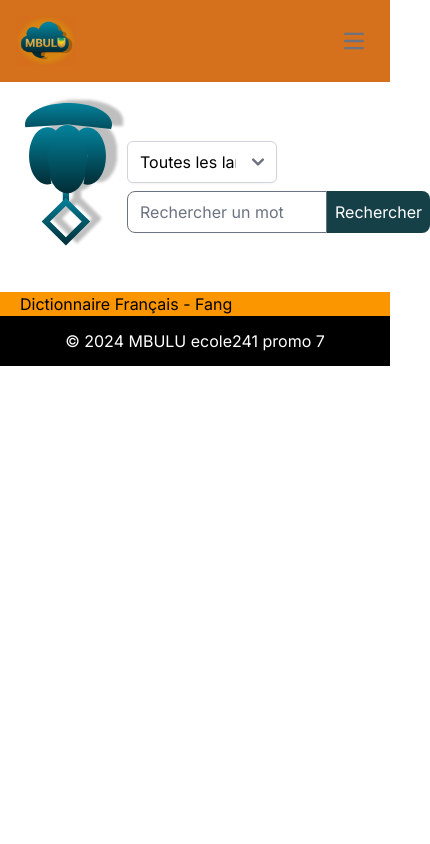
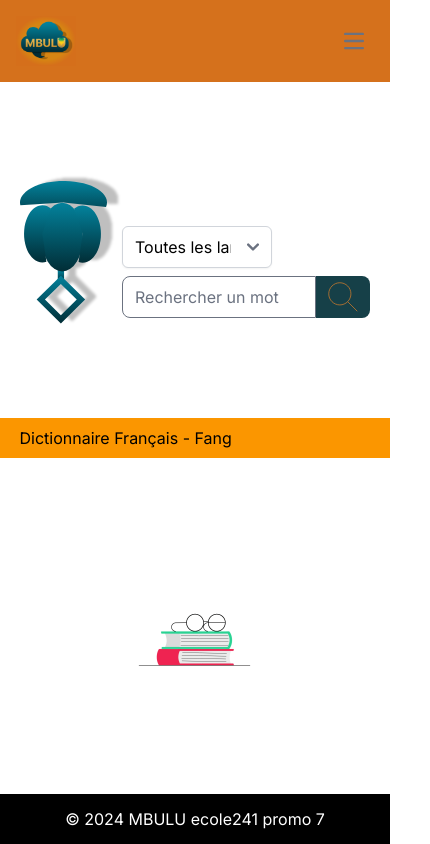
Before and after one commit to franckdarren/mbulu, a Next.js app: page /dictionnaire in a window 390 px wide. Shown: the whole page, 430 px wide, since content can reach past the window. Built offline with nearby package versions, Linux system fonts and the light colour scheme.

Commit message:
fix page dico

```diff
--- a/app/dictionnaire/page.js
+++ b/app/dictionnaire/page.js
@@ -5,10 +5,15 @@ import { Navbar } from "../_components/Navbar";
 import { Footer } from "../_components/Footer";
 import { Dictionnaire } from "./dictionnaire";
 import { useState } from "react";
-import { ClipLoader } from 'react-spinners';
+import { ClipLoader } from "react-spinners";
 
 // Composant Dropdown pour la sélection de langue
-function Dropdown({ selectedOption, selectedLanguageId, handleChange, handleLanguageChange }) {
+function Dropdown({
+  selectedOption,
+  selectedLanguageId,
+  handleChange,
+  handleLanguageChange,
+}) {
   return (
     <div>
       <select
@@ -30,14 +35,13 @@ function Dropdown({ selectedOption, selectedLanguageId, handleChange, handleLang
   );
 }
 
-
 export default function PageDictionnaire() {
   const [selectedOption, setSelectedOption] = useState("Français - Fang");
-    const [searchTerm, setSearchTerm] = useState('');
+  const [searchTerm, setSearchTerm] = useState("");
   const [results, setResults] = useState([]);
   const [loading, setLoading] = useState(false);
-    const [errorMessage, setErrorMessage] = useState('');
-    const [selectedLanguageId, setSelectedLanguageId] = useState('');
+  const [errorMessage, setErrorMessage] = useState("");
+  const [selectedLanguageId, setSelectedLanguageId] = useState("");
 
   // Fonction pour gérer le changement d'option dans le Dropdown
   const handleChange = (e) => {
@@ -55,22 +59,22 @@ export default function PageDictionnaire() {
   // Fonction de recherche de mot
   const handleSearch = async () => {
     if (!searchTerm.trim()) {
-            console.log('Search term is empty');
+      console.log("Search term is empty");
       setResults([]);
-            setErrorMessage('');
+      setErrorMessage("");
       return;
     }
 
     setLoading(true);
-        setErrorMessage('');
+    setErrorMessage("");
     try {
       const encodedSearchTerm = encodeURIComponent(searchTerm);
       const url = `/api/contributions/search?mot=${encodedSearchTerm}&languageId=${selectedLanguageId}`;
-            console.log('Fetching URL:', url);
+      console.log("Fetching URL:", url);
       const response = await fetch(url, {
         headers: {
-                    'Cache-Control': 'no-cache'
-                }
+          "Cache-Control": "no-cache",
+        },
       });
 
       if (!response.ok) {
@@ -78,16 +82,16 @@ export default function PageDictionnaire() {
       }
 
       const data = await response.json();
-            console.log('Search results:', data);
+      console.log("Search results:", data);
 
       if (data.length === 0) {
-                setErrorMessage('Aucun résultat trouvé pour le mot recherché.');
+        setErrorMessage("Aucun résultat trouvé pour le mot recherché.");
       }
 
       setResults(data);
     } catch (error) {
-            console.error('Error fetching search results:', error);
-            setErrorMessage('Erreur lors de la recherche.');
+      console.error("Error fetching search results:", error);
+      setErrorMessage("Erreur lors de la recherche.");
     } finally {
       setLoading(false);
     }
@@ -99,16 +103,16 @@ export default function PageDictionnaire() {
   };
 
   return (
-        <main className="">
+    <main className="flex flex-col min-h-screen justify-between ">
       <Navbar />
 
-            <div className="flex flex-row py-[15px]">
+      <div className="flex items-center justify-center px-5">
         <Image
           src="/assets/Group 1.svg"
           alt="logo"
           width={102}
           height={168}
-                    className="ml-[25px] md:ml-[150px]"
+          className=""
         />
         <div className="md:w-[65%] mt-[40px]">
           <Dropdown
@@ -118,28 +122,40 @@ export default function PageDictionnaire() {
             handleLanguageChange={handleLanguageChange}
           />
 
-                    <div className="flex flex-row">
+          <div className="flex w-full max-w-[700px] ">
             <input
               type="text"
-                            className="border border-black w-[200px] rounded-l-lg md:w-full peer"
+              className="border border-black w-full rounded-l-lg md:w-full peer"
               value={searchTerm}
               onChange={handleTextChange}
               placeholder="Rechercher un mot"
             />
             <button
               onClick={handleSearch}
-                            className="h-auto text-white bg-[#164048] rounded-r-lg px-2 hover:bg-[#447a85]"
+              className="h-auto hidden text-[#FB9600] md:flex items-center justify-center bg-[#164048] rounded-r-lg px-2 hover:bg-[#447a85]"
             >
               Rechercher
+            </button>
+            <button
+              onClick={handleSearch}
+              className="h-auto md:hidden flex items-center justify-center text-white bg-[#164048] rounded-r-lg px-2 hover:bg-[#447a85]"
+            >
+              <Image
+                src="/assets/tabler_search.svg"
+                alt="logo"
+                width={50}
+                height={50}
+                className=""
+              />
             </button>
           </div>
         </div>
       </div>
 
-            <div className="bg-[#FB9600] w-full pl-[20px] mt-[30px]">
+      <div className="bg-[#FB9600] w-full py-2 px-[5%]">
         Dictionnaire {selectedOption}
       </div>
-
+      <div className="flex flex-col justify-center items-center md:flex-row ">
         {loading ? (
           <div className="flex justify-center mt-4">
             <ClipLoader color="#164048" size={50} />
@@ -155,15 +171,27 @@ export default function PageDictionnaire() {
               <ul>
                 {results.map((contribution) => (
                   <li key={contribution.id}>
-                                    <Dictionnaire titre={contribution.mot} traduction={contribution.traduction} langue={contribution.language.name} />
+                    <Dictionnaire
+                      titre={contribution.mot}
+                      traduction={contribution.traduction}
+                      langue={contribution.language.name}
+                    />
                   </li>
                 ))}
               </ul>
             )}
           </>
         )}
+        <Image
+          src="/assets/dico.gif"
+          alt="logo"
+          width={200}
+          height={200}
+          className=""
+        />
+      </div>
 
-            <Footer />
+      <Footer className="bottom-0" />
     </main>
   );
 }
```
Lines whose indentation alone changed are shown as unchanged.
